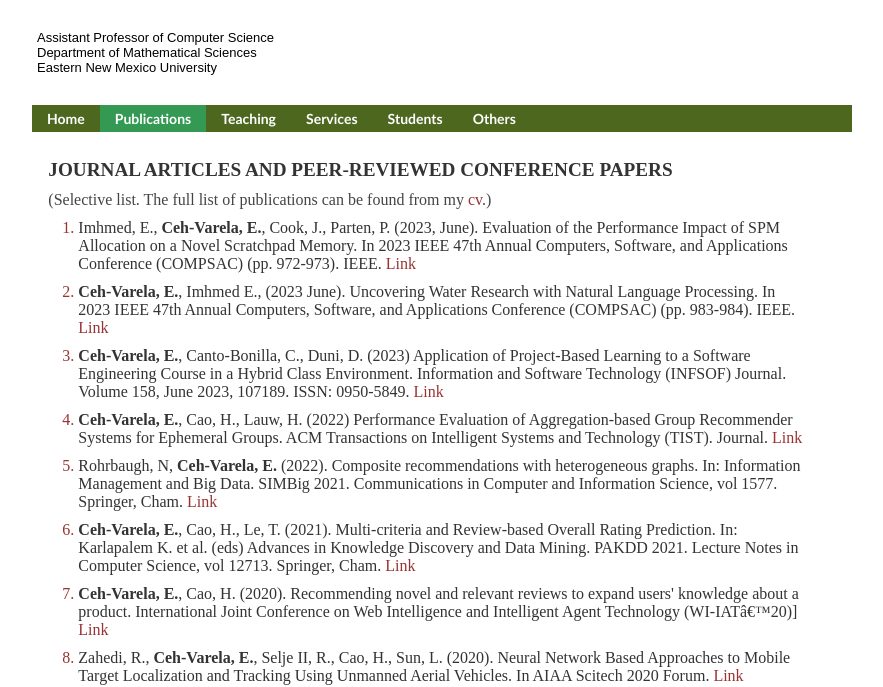
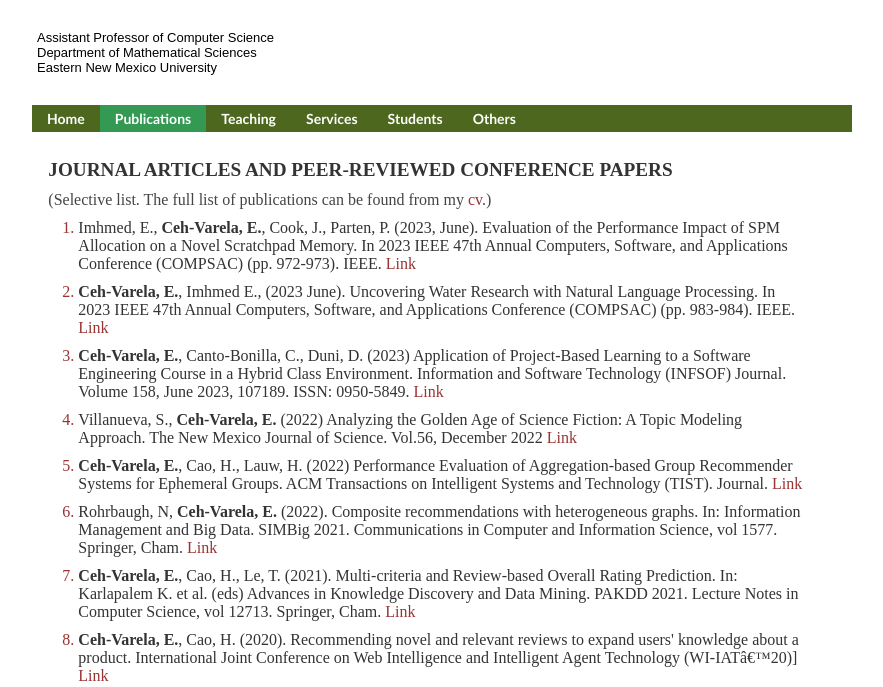
Before and after one commit to eduardocehvarela/eduardocehvarela.github.io, a plain HTML site: page publication.html in a window 1280 px wide. Shown: the part 115-802 px from the top of the page, without its empty margins (198-1081 px from the left). Drawn offline with Linux system fonts and the light colour scheme.

Commit message:
Add files via upload

```diff
--- a/publication.html
+++ b/publication.html
@@ -77,6 +77,12 @@ from my <a href="static/CV_EdgarCeh_Varela_2023_v1.pdf" target="_blank">cv</a>.)
 </li>
 
 <!-- 2022 -->
+<li><span>
+  Villanueva, S., <b>Ceh-Varela, E.</b> (2022) Analyzing the Golden Age of Science Fiction: A Topic Modeling Approach. The New Mexico Journal of Science. Vol.56, December 2022
+  <a href="https://www.nmas.org/wp-content/uploads/2023/04/2022_NMJS_FINAL.pdf">Link</a>
+<p/></span>
+</li>
+
 <li><span>
   <b>Ceh-Varela, E.</b>, Cao, H., Lauw, H. (2022) Performance Evaluation of Aggregation-based Group Recommender Systems for Ephemeral Groups. ACM Transactions on Intelligent Systems and Technology (TIST).
   Journal. <a href="https://dl.acm.org/doi/10.1145/3542804">Link</a>
```
